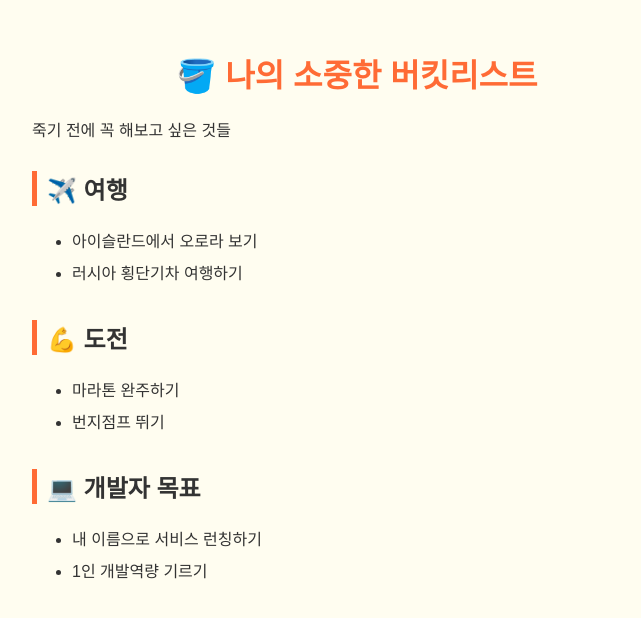
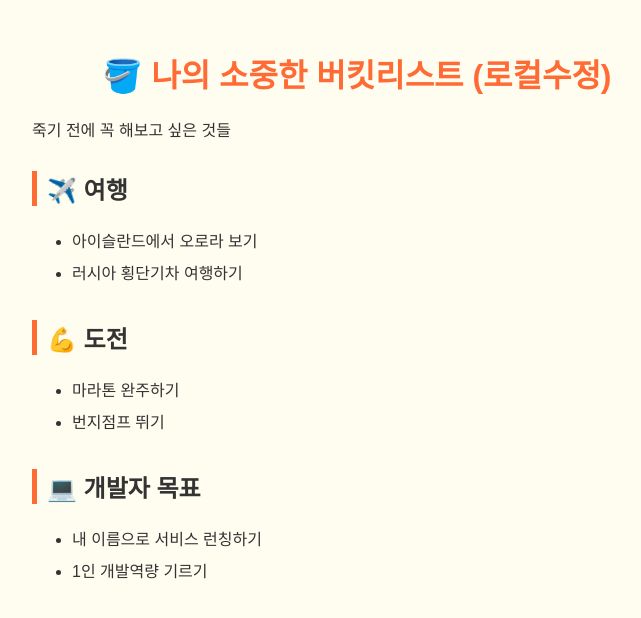
Before and after one commit to eunjeong-97/my-bucketlist, a plain HTML site: page index.html in a window 1280 px wide. Shown: the whole page, without its empty margins (283-924 px from the left). Drawn offline with Linux system fonts and the light colour scheme.

Commit message:
로컬변경사항

```diff
--- a/index.html
+++ b/index.html
@@ -27,7 +27,7 @@
     </style>
   </head>
   <body>
-    <h1>🪣 나의 소중한 버킷리스트</h1>
+    <h1>🪣 나의 소중한 버킷리스트 (로컬수정)</h1>
     <p>죽기 전에 꼭 해보고 싶은 것들</p>
 
     <h2>✈️ 여행</h2>
```
